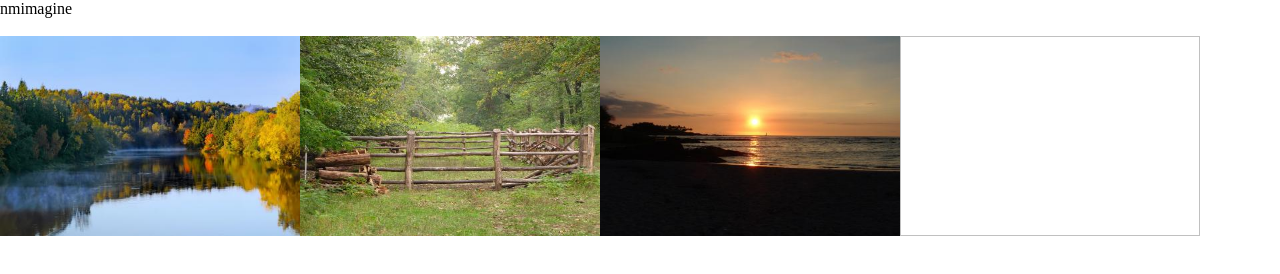
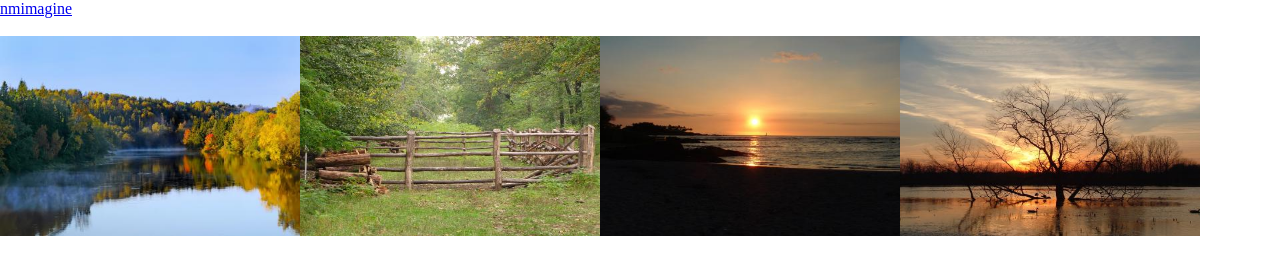
Before and after one commit to nmimagine/Markimago, a plain HTML site: page index.html in a window 1280 px wide. Drawn offline with Linux system fonts and the light colour scheme.

Commit message:
Fixed markimago.js, updated demo, sample, readme

```diff
--- a/index.html
+++ b/index.html
@@ -4,19 +4,9 @@
             <title>Markimago</title>
 
             <script type="text/javascript" src="markimago.js"></script>
+            <script name="jsfile"></script>
+            <link rel="stylesheet" type="text/css" name="cssfile" />
 
-            <style type="text/css">
-            body{
-                margin:0px;
-                padding:0px;
-                float:left;
-            }
-            img{
-                width : 300px;
-                height:200px;
-                float:left;
-            }
-            </style>
         </head>
         <body>
             <a name="nmimagine">nmimagine</a><br /><br />
@@ -35,7 +25,9 @@
                         "stable" : "sample/stable.jpg",
                         "sunset" : "sample/sunset.jpg",
                         "tree among water" : "sample/tree_lake.jpg",
-                        "nmimagine" : "http://nmimagine.blogspot.com/"
+                        "nmimagine" : "http://nmimagine.blogspot.com/",
+                        "jsfile" : "sample/some.js",
+                        "cssfile" : "sample/some.css"
                     });
                 // Apply for all image, remove alt attribute, show title
                 Markimago.mark({title : true, alt : false});
--- a/markimago.js
+++ b/markimago.js
@@ -1,6 +1,6 @@
 /*
  * Markimago
- * Loading image easier
+ * Simplified RESOURCES loader
  *
  * By : Nathaniel Mannawi (nmimagine)
  * Copyright (c) 2012
@@ -16,7 +16,7 @@ var Markimago = {
 
             for(var m in this.marks){
                 var img = document.getElementsByTagName("img");
-                for(var i = 0; i < img.length-1; i++){
+                for(var i = 0; i < img.length; i++){
                     if(img[i].getAttribute("name") == m){
                         document.getElementsByTagName("img")[i].setAttribute("src", Markimago.marks[m]);
 
@@ -41,7 +41,7 @@ var Markimago = {
                 }
 
                 var a = document.getElementsByTagName("a");
-                for(var i = 0; i < a.length-1; i++){
+                for(var i = 0; i < a.length; i++){
                     if(a[i].getAttribute("name") == m){
                         document.getElementsByTagName("a")[i].setAttribute("href", Markimago.marks[m]);
 
@@ -59,7 +59,7 @@ var Markimago = {
                 }
 
                 var script = document.getElementsByTagName("script");
-                for(var i = 0; i < script.length-1; i++){
+                for(var i = 0; i < script.length; i++){
                     if(script[i].getAttribute("name") == m){
                         document.getElementsByTagName("script")[i].setAttribute("src", Markimago.marks[m]);
                         document.getElementsByTagName("script")[i].setAttribute("type", "text/javascript");
@@ -70,7 +70,7 @@ var Markimago = {
                 }
 
                 var link = document.getElementsByTagName("link");
-                for(var i = 0; i < link.length-1; i++){
+                for(var i = 0; i < link.length; i++){
                     if(link[i].getAttribute("name") == m){
                         document.getElementsByTagName("link")[i].setAttribute("href", Markimago.marks[m]);
                     }
--- /dev/null
+++ b/sample/some.css
@@ -0,0 +1,11 @@
+/* A CSS file */
+body{
+    margin:0px;
+    padding:0px;
+    float:left;
+}
+img{
+    width : 300px;
+    height:200px;
+    float:left;
+}
--- /dev/null
+++ b/sample/some.js
@@ -0,0 +1 @@
+/* A javascript file */
```
Also changed, not shown: 2 other files.
